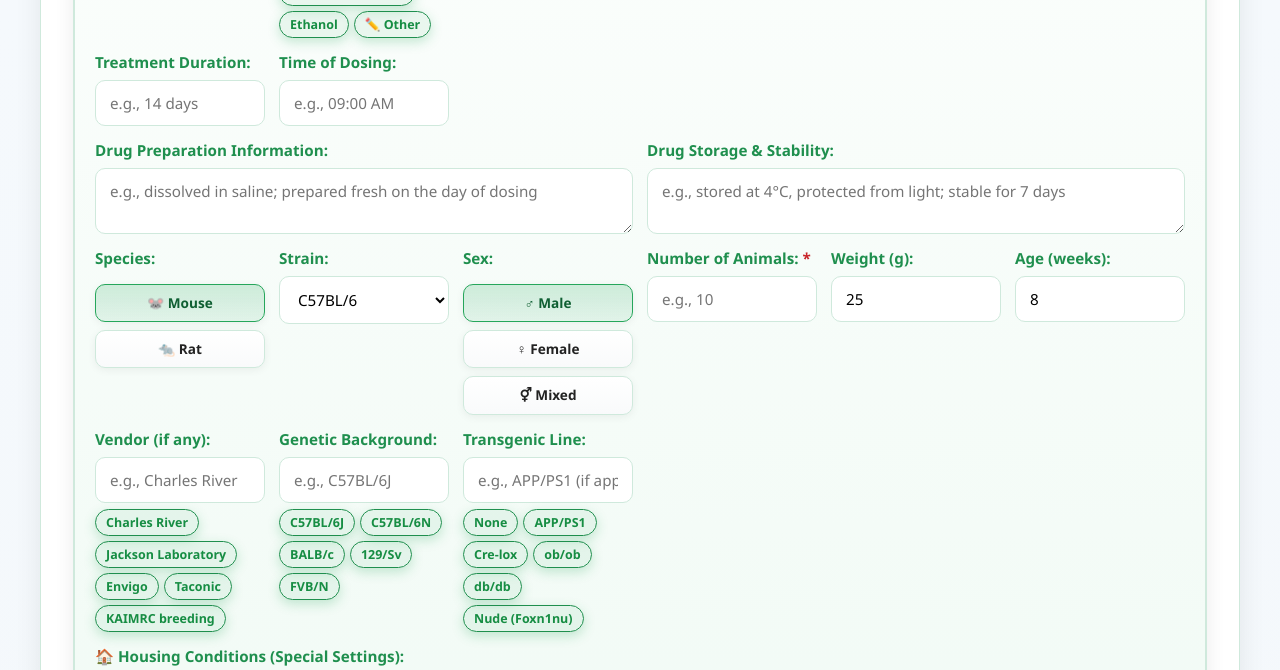
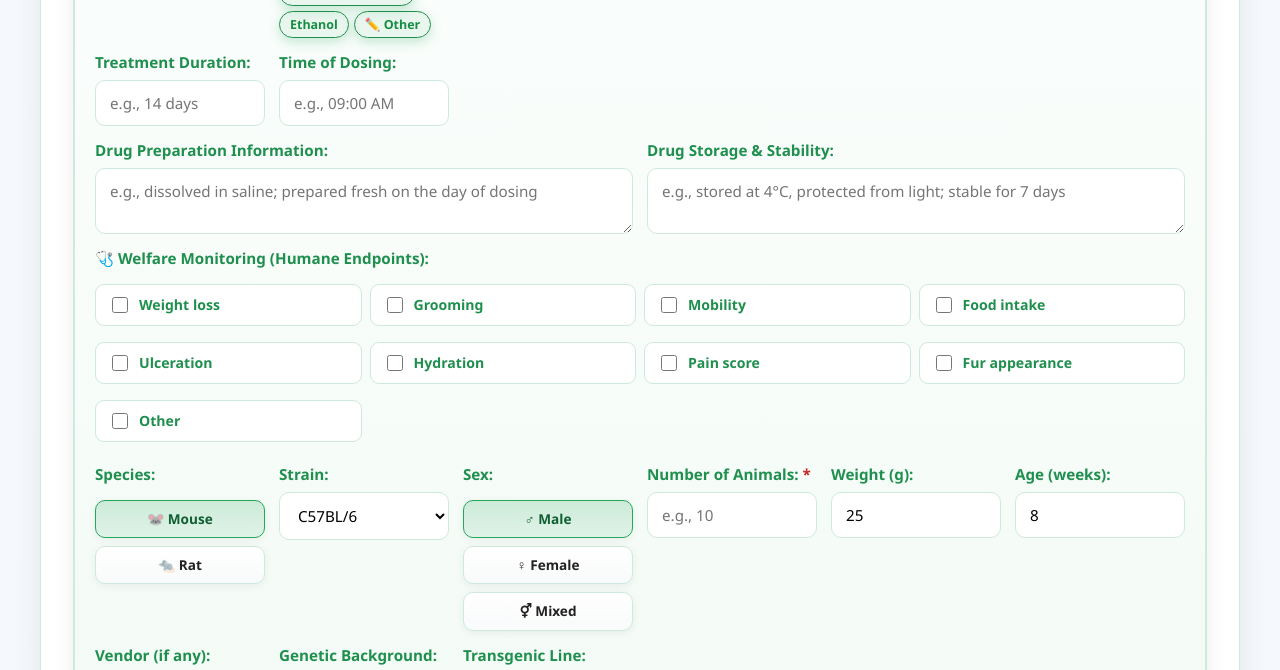
Before and after one commit to arferkaimrc-bot/rodent-study-planner, a Python web app: template templates/index.html in a window 1280 px wide. Shown: the part 1965-2635 px from the top of the page. Run offline with Jinja, Linux system fonts and the light colour scheme; the template is opened without the code that fills it, so the values that code supplies are empty.

Commit message:
Group card: add Welfare Monitoring (Humane Endpoints) checkbox sub-section below Treatment/Dosing (8 params + Other-with-textfield, styling matches Toxicity Endpoints)

```diff
--- a/templates/index.html
+++ b/templates/index.html
@@ -1314,6 +1314,29 @@
                             </div>
                         </div>
 
+                        <div class="form-group" style="grid-column: 1 / -1;">
+                            <label>🩺 Welfare Monitoring (Humane Endpoints):</label>
+                            <div class="tox-endpoints-grid">
+                                ${(() => {
+                                    const wparams = ['Weight loss','Grooming','Mobility','Food intake','Ulceration','Hydration','Pain score','Fur appearance'];
+                                    const wsel = data?.welfare_monitoring || [];
+                                    return wparams.map(p => `
+                                        <label class="tox-endpoint">
+                                            <input type="checkbox" class="welfare-cb" value="${p}" ${wsel.includes(p) ? 'checked' : ''}>
+                                            <span>${p}</span>
+                                        </label>`).join('');
+                                })()}
+                                <label class="tox-endpoint">
+                                    <input type="checkbox" class="welfare-other-cb" ${data?.welfare_other ? 'checked' : ''}
+                                           onchange="this.closest('.form-group').querySelector('.welfare-other-input').style.display=this.checked?'block':'none'">
+                                    <span>Other</span>
+                                </label>
+                            </div>
+                            <input type="text" class="welfare-other-input" placeholder="Specify other welfare parameter…"
+                                   value="${data?.welfare_other || ''}"
+                                   style="margin-top:8px; display:${data?.welfare_other ? 'block' : 'none'};">
+                        </div>
+
                         <div class="form-group">
                             <label>Species:</label>
                             <input type="hidden" class="species" value="${data?.species || 'Mouse'}">
```
